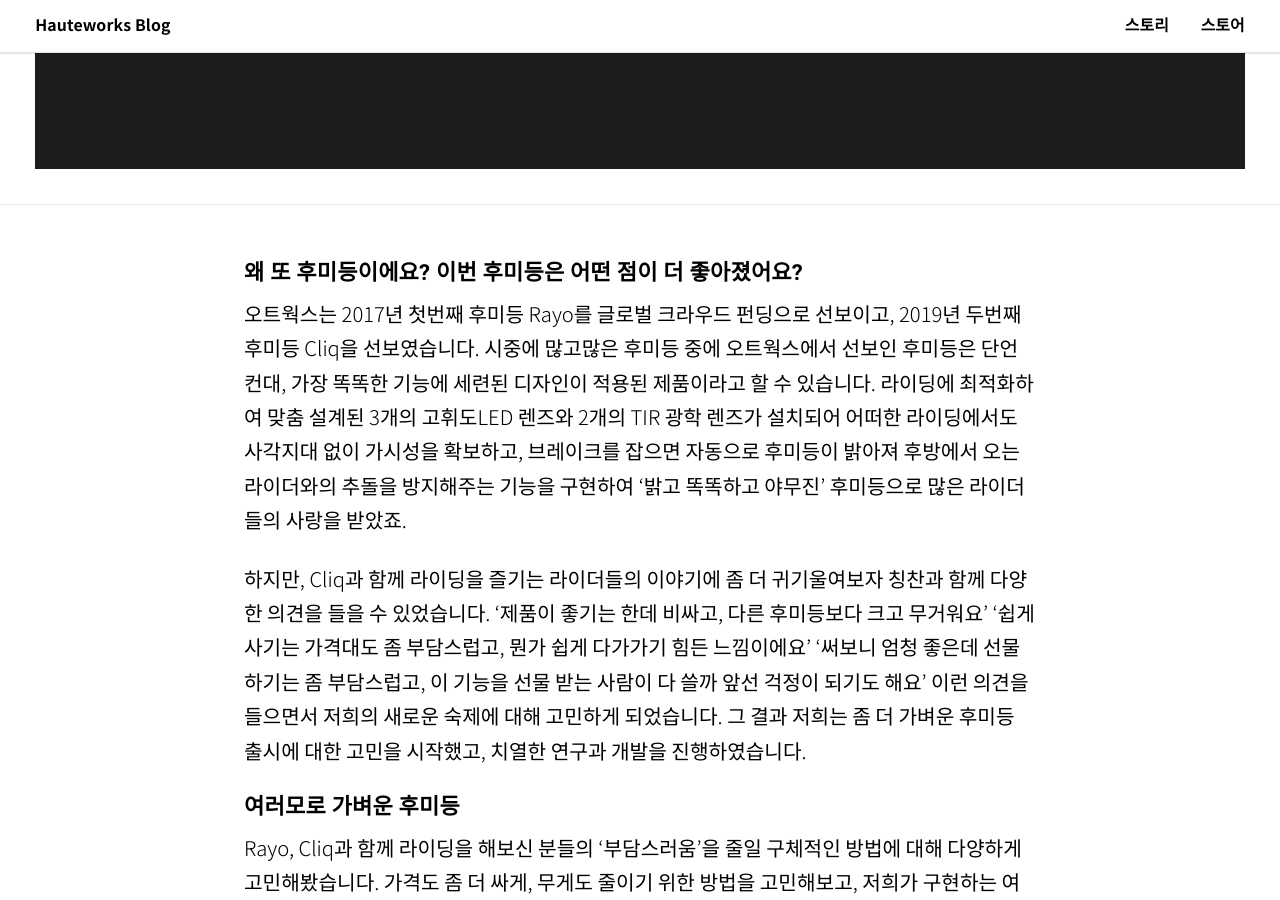
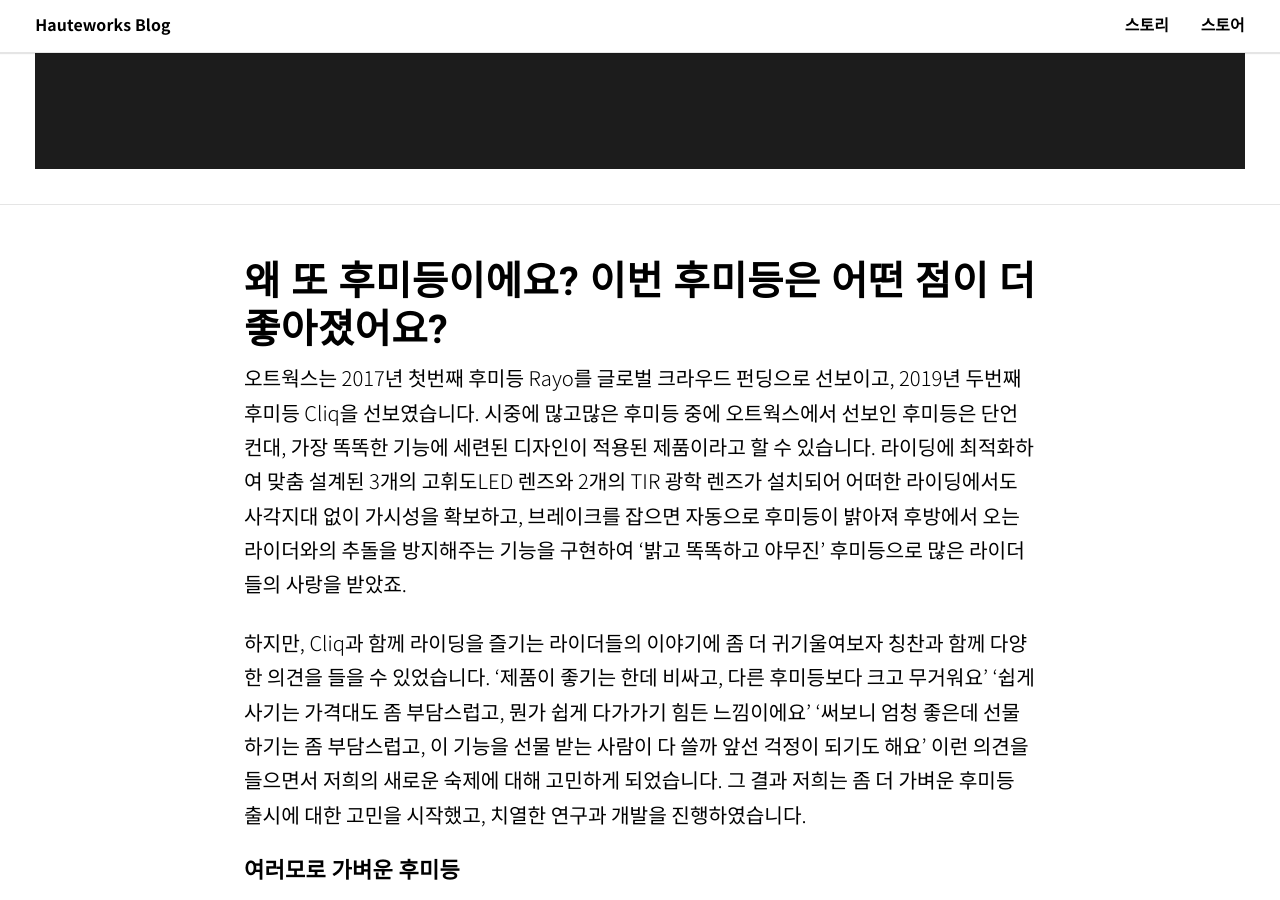
Before and after one commit to hauteworks/hauteworks-blog, a Jekyll site: the page built from _posts/2021-06-11-edr-launching-every-day-ride.markdown, in a window 1280 px wide and 900 px high, scrolled down 988 px. Built offline with Jekyll 4.4.1, drawn with Linux system fonts in a browser that asks for light colours; nearby versions of some CDN libraries.

Commit message:
change heaer

```diff
--- a/_posts/2021-06-11-edr-launching-every-day-ride.markdown
+++ b/_posts/2021-06-11-edr-launching-every-day-ride.markdown
@@ -8,7 +8,7 @@
   - PRODUCT
 ---
 
-##### 왜 또 후미등이에요? 이번 후미등은 어떤 점이 더 좋아졌어요?
+# 왜 또 후미등이에요? 이번 후미등은 어떤 점이 더 좋아졌어요?
 오트웍스는 2017년 첫번째 후미등 Rayo를 글로벌 크라우드 펀딩으로 선보이고, 2019년 두번째 후미등 Cliq을 선보였습니다. 시중에 많고많은 후미등 중에 오트웍스에서 선보인 후미등은 단언컨대, 가장 똑똑한 기능에 세련된 디자인이 적용된 제품이라고 할 수 있습니다. 라이딩에 최적화하여 맞춤 설계된 3개의 고휘도LED 렌즈와 2개의 TIR 광학 렌즈가 설치되어 어떠한 라이딩에서도 사각지대 없이 가시성을 확보하고, 브레이크를 잡으면 자동으로 후미등이 밝아져 후방에서 오는 라이더와의 추돌을 방지해주는 기능을 구현하여 '밝고 똑똑하고 야무진' 후미등으로 많은 라이더들의 사랑을 받았죠.
 
 하지만, Cliq과 함께 라이딩을 즐기는 라이더들의 이야기에 좀 더 귀기울여보자 칭찬과 함께 다양한 의견을 들을 수 있었습니다. '제품이 좋기는 한데 비싸고, 다른 후미등보다 크고 무거워요' '쉽게 사기는 가격대도 좀 부담스럽고, 뭔가 쉽게 다가가기 힘든 느낌이에요' '써보니 엄청 좋은데 선물하기는 좀 부담스럽고, 이 기능을 선물 받는 사람이 다 쓸까 앞선 걱정이 되기도 해요' 이런 의견을 들으면서 저희의 새로운 숙제에 대해 고민하게 되었습니다. 그 결과 저희는 좀 더 가벼운 후미등 출시에 대한 고민을 시작했고, 치열한 연구과 개발을 진행하였습니다.
```
Also changed, not shown: _drafts/2021-06-11-edr-launching-every-day-ride.markdown (renamed from _drafts/edr-launching-every-day-ride.markdown).
